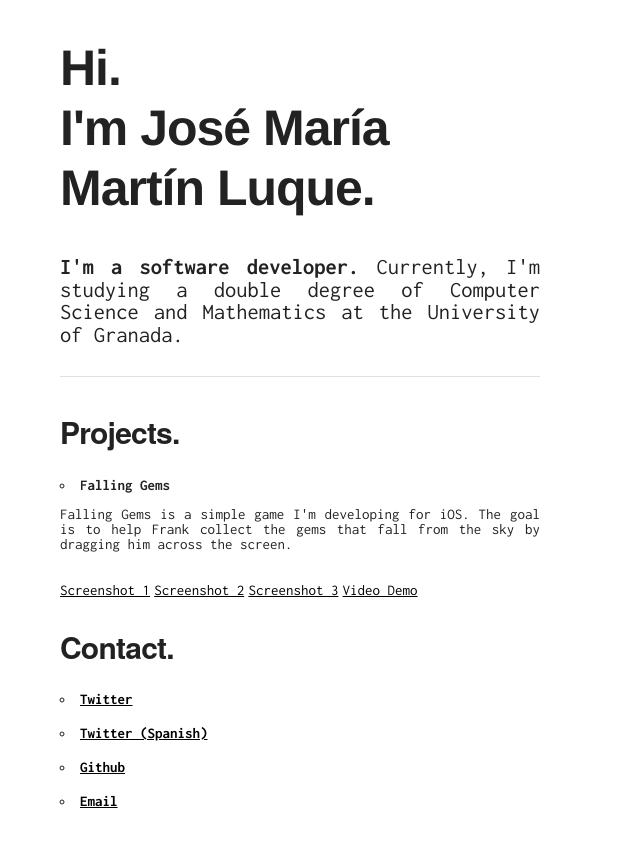
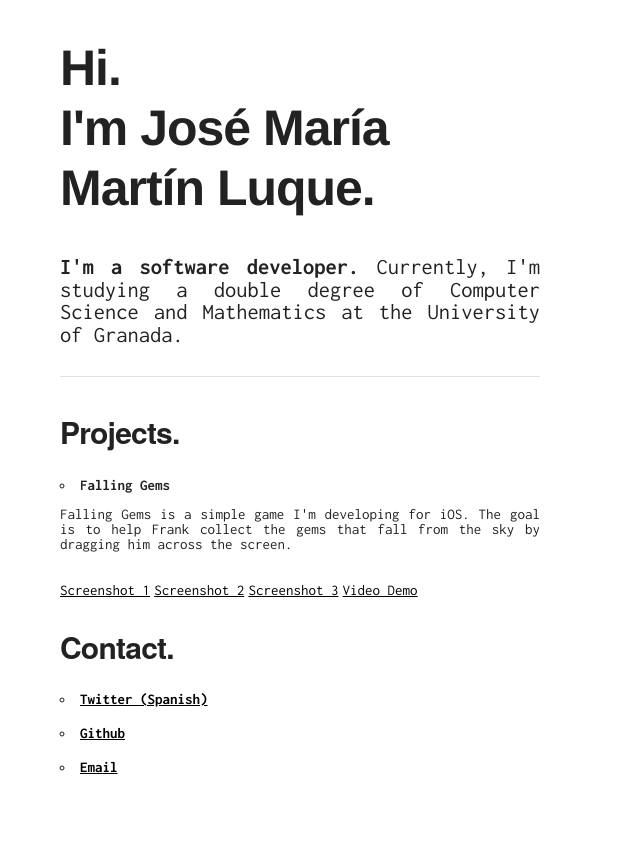
Before and after one commit to jmml97/jmml97.github.io-archivado, a Jekyll site: the page index.html, which Jekyll copies as it is, in a window 1280 px wide. Shown: the top 847 px of the page, without its empty margins (0-640 px from the left). Built offline with Jekyll 4.4.1, drawn with Linux system fonts in a browser that asks for light colours.

Commit message:
changed twitter

```diff
--- a/index.html
+++ b/index.html
@@ -56,7 +56,6 @@
 	     	</ul>
 	     <h4>Contact.</h4>
 	     	<ul>
-		     	<li><a href="https://twitter.com/jmml97_en"><b>Twitter</b></a></li>
 		     	<li><a href="https://twitter.com/jmml97"><b>Twitter (Spanish)</b></a></li>
 			 	<li><a href="https://github.com/jmml97"><b>Github</b></a></li>
 			 	<li><a href="mailto:hi@jmml.me"><b>Email</b></a></li>
```
